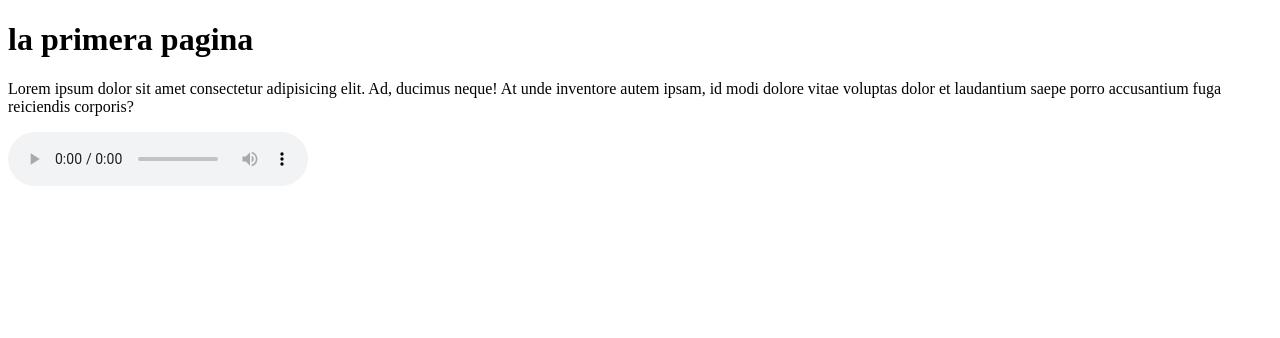
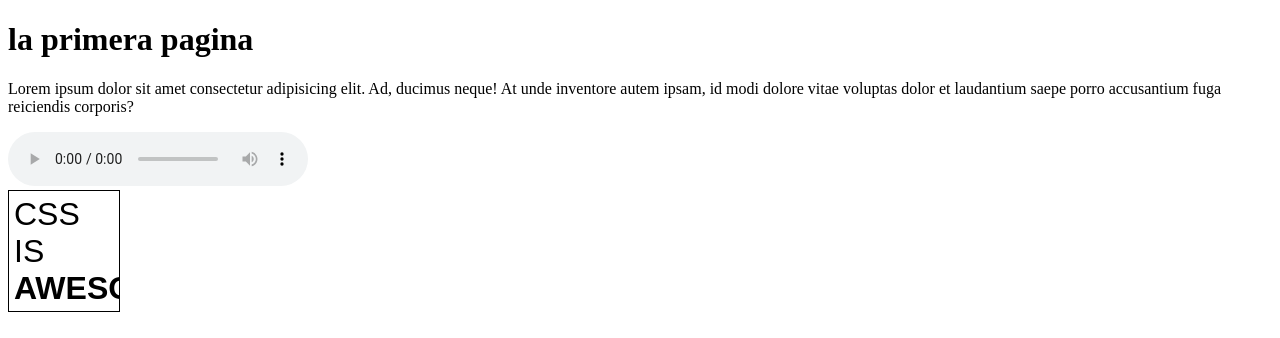
Before and after one commit to Sebastian-Del-Amo/repositorio-prueba, a plain HTML site: page index.html in a window 1280 px wide. Drawn offline with Linux system fonts and the light colour scheme.

Commit message:
agregado de css

```diff
--- /dev/null
+++ b/css/index.css
@@ -0,0 +1,13 @@
+.cuadrito {
+    /* propiedades decorativas */
+    border: solid 1px black;
+    padding: 5px;
+    display: inline-block;
+    font-size: 32px;
+    font-family: Arial;
+    /* propiedades que hacen el "problema" */
+    width: 100px;
+    height: 110px;
+    /* solucion */
+    overflow: hidden;
+    }
--- a/index.html
+++ b/index.html
@@ -1,19 +1,29 @@
 <!DOCTYPE html>
 <html lang="en">
-<head>
-    <meta charset="UTF-8">
-    <meta http-equiv="X-UA-Compatible" content="IE=edge">
-    <meta name="viewport" content="width=device-width, initial-scale=1.0">
+  <head>
+    <meta charset="UTF-8" />
+    <meta http-equiv="X-UA-Compatible" content="IE=edge" />
+    <meta name="viewport" content="width=device-width, initial-scale=1.0" />
+    <link rel="stylesheet" href="/css/index.css">
     <title>Home</title>
-</head>
-<body>
+  </head>
+  <body>
     <h1>la primera pagina</h1>
 
     <p>
-        Lorem ipsum dolor sit amet consectetur adipisicing elit. Ad, ducimus neque! At unde inventore autem ipsam, id modi dolore vitae voluptas dolor et laudantium saepe porro accusantium fuga reiciendis corporis?
+      Lorem ipsum dolor sit amet consectetur adipisicing elit. Ad, ducimus
+      neque! At unde inventore autem ipsam, id modi dolore vitae voluptas dolor
+      et laudantium saepe porro accusantium fuga reiciendis corporis?
     </p>
     <div>
-        <audio src="./multimedia/Maroon 5 - Don't Wanna Know ft. Kendrick Lamar (Audio).mp3" controls></audio>
+      <audio
+        src="./multimedia/Maroon 5 - Don't Wanna Know ft. Kendrick Lamar (Audio).mp3"
+        controls
+      ></audio>
     </div>
-</body>
+
+    <div class="cuadrito">
+        CSS IS <strong>AWESOME</strong>
+    </div>
+  </body>
 </html>
```
